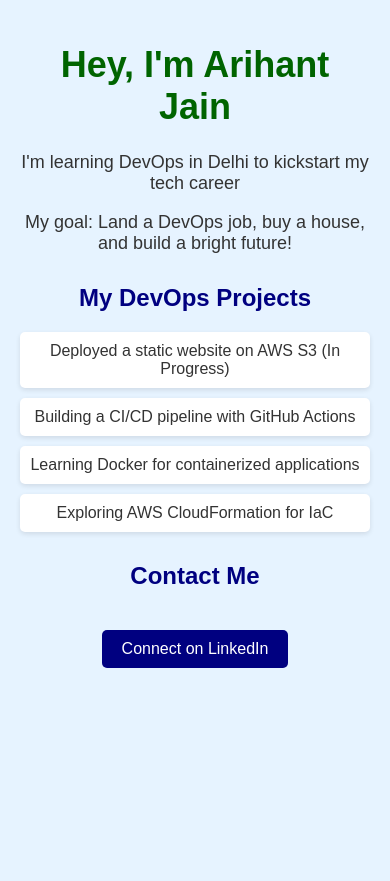
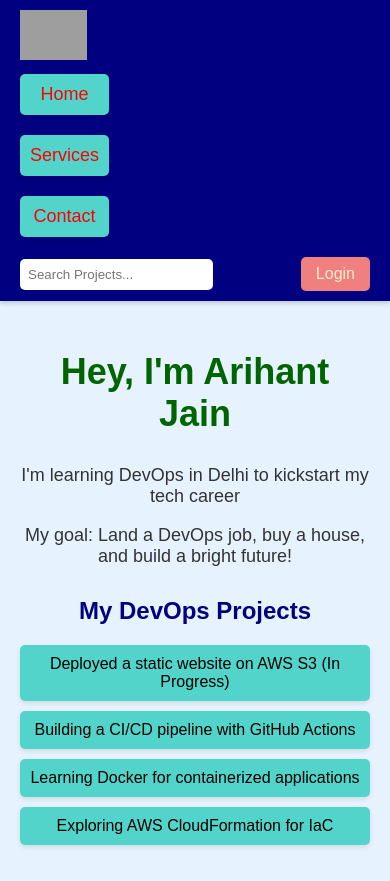
Before and after one commit to Arihant575/my-website, a plain HTML site: page index.html in a window 390 px wide. Before the commit the page ends 844 px from the top, so only its background shows below. Drawn offline with Linux system fonts and the light colour scheme; grey boxes are pictures that could not be loaded.

Commit message:
Adeed navigation bar, services, contcat pages, search bar, login button

```diff
--- /dev/null
+++ b/css/style.css
@@ -0,0 +1,170 @@
+body {
+    background-color: #e6f3ff;
+    text-align: center;
+    font-family: Arial, sans-serif;
+    margin: 0;
+    padding: 0;
+}
+
+header {
+    background-color: navy;
+    color:greenyellow;
+    padding: 10px 20px;
+    display: flex;
+    justify-content: space-between;
+    align-items: center;
+    box-shadow: 0 2px 5px rgba(0,0,0,0.2);
+}
+
+.logo img {
+    height: 50px;
+}
+
+nav ul {
+    list-style-type: none;
+    padding: 0;
+    margin: 0;
+    display: flex;
+}
+
+nav ul li {
+    margin: 0 15px;
+}
+
+nav ul li a {
+    color: white;
+    text-decoration: none;
+    font-size: 18px;
+}
+
+nav ul li a.active, nav ul li a:hover {
+    color: red;
+    border-bottom: none;
+}
+
+.search-login {
+    display: flex;
+    align-items: center;
+}
+
+#searchBar {
+    padding: 8px;
+    border: none;
+    border-radius: 5px;
+    margin-right: 10px;
+}
+
+button {
+    background-color: lightcoral;
+    color: blanchedalmond;
+    padding: 8px 15px;
+    border: none;
+    border-radius: 5px;
+    cursor: pointer;
+    font-size: 16px;
+}
+
+button:hover {
+    background-color: #9dc020;
+    color: gold;
+}
+
+main {
+    padding: 20px;
+}
+
+h1 {
+    font-size: 36px;
+    color: darkgreen;
+}
+
+p {
+    font-size: 18px;
+    color: #333;
+}
+
+h2 {
+    font-size: 24px;
+    color: navy;
+    margin-top: 30px;
+}
+
+ul {
+    list-style-type: none;
+    padding: 0;
+}
+
+li {
+    font-size: 16px;
+    color: black;
+    margin: 10px 0;
+    background-color: rgb(82, 212, 202);
+    padding: 10px;
+    border-radius: 5px;
+    box-shadow: 0 2px 5px rgba(0,0,0,0.1);
+}
+
+.modal {
+    display: none;
+    position: fixed;
+    top: 0;
+    left: 0;
+    width: 100%;
+    height: 100%;
+    background-color: rgba(0,0,0,0.5);
+}
+
+.modal-content {
+    background-color: white;
+    margin: 15% auto;
+    padding: 20px;
+    border-radius: 5px;
+    width: 300px;
+    text-align: left;
+}
+
+.close {
+    color: #aaa;
+    float: right;
+    font-size: 28px;
+    font-weight: bold;
+    cursor: pointer;
+}
+
+.close:hover {
+    color: black;
+}
+
+form {
+    display: flex;
+    flex-direction: column;
+}
+
+form label {
+    margin: 10px 0 5px;
+}
+
+form input {
+    padding: 8px;
+    border: 1px solid #ccc;
+    border-radius: 5px;
+}
+
+@media (max-width: 768px) {
+    header {
+        flex-direction: column;
+        align-items: flex-start;
+    }
+    nav ul {
+        flex-direction: column;
+        width: 100%;
+    }
+    nav ul li {
+        margin: 10px 0;
+    }
+    .search-login {
+        margin-top: 10px;
+        width: 100%;
+        justify-content: space-between;
+    }
+}
--- a/index.html
+++ b/index.html
@@ -4,13 +4,41 @@
     <meta charset="UTF-8">
     <meta name="viewport" content="width=device-width, initial-scale=1.0">
     <title>My DevOps Journey </title>
-    <link rel="stylesheet" href="style.css">
+    <link rel="stylesheet" href="css/style.css">
+    <script src="js/script.js"></script>
 </head>
 <body>
+    <header>
+        <div class="logo">
+            <img src="img/logo.png" alt="Arihant Logo" style="height: 50px;">
+        </div>
+        <nav>
+            <ul>
+                <li>
+                    <a href="index.html" class="active">Home</a>
+                </li>
+                <li>
+                    <a href="services.html" class="active">Services</a>
+                </li>
+                <li>
+                    <a href="contact.html" class="active">Contact</a>
+                </li>
+
+            </ul>
+        </nav>
+        <div class="search-login">
+        <input type="text" id="searchBar" placeholder="Search Projects..." onkeyup="searchProjects()">
+            <button onclick="showLogin()">Login</button>
+        </div>
+    </header>
+    <main>
+        <section>
+
     <h1>Hey, I'm Arihant Jain</h1>
     <p>I'm learning DevOps in Delhi to kickstart my tech career</p>
     <p>My goal: Land a DevOps job, buy a house, and build a bright future!</p>
-    <section>
+    </section>
+    <section id="projects">
     <h2>My DevOps Projects</h2>
     <ul>
         <li>Deployed a static website on AWS S3 (In Progress)</li>
@@ -19,12 +47,23 @@
         <li>Exploring AWS CloudFormation for IaC</li>
     </ul>
     </section>
-    <section>
-    <h2>Contact Me</h2>
-    <a href="http://www.linkedin.com/in/arihant-jain-287582157/" target="_blank">
-        <button>Connect on LinkedIn</button>
-    </a>
-    </section>
+    </main>
+    <div id="loginModal" class="modal">
+        <div class="modal-content">
+            <span class="close" onclick="closeLogin()">&times</span>
+            <h2>Login</h2>
+            <form>
+                <label for="username">Username:</label>
+                <input type="text" id="username" required>
+                <label for="password">Password:</label>
+                <input type="password" id="password" required>
+                <button type="submit">Login</button>
+            </form>
+
+        </div>
+
+    </div>
+
 
 </body>
 </html>
--- /dev/null
+++ b/js/script.js
@@ -0,0 +1,24 @@
+function searchProjects() {
+    let input = document.getElementById('searchBar').value.toLowerCase();
+    let projects = document.querySelectorAll('#projects li');
+    projects.forEach(project => {
+        let text = project.textContent.toLowerCase();
+        project.style.display = text.includes(input) ? '' : 'none';
+    });
+}
+
+function showLogin() {
+    document.getElementById('loginModal').style.display = 'block';
+}
+
+function closeLogin() {
+    document.getElementById('loginModal').style.display = 'none';
+}
+
+// Close modal if clicked outside
+window.onclick = function(event) {
+    let modal = document.getElementById('loginModal');
+    if (event.target == modal) {
+        modal.style.display = 'none';
+    }
+}
--- a/style.css
+++ /dev/null
@@ -1,50 +0,0 @@
-body {
-    background-color: #e6f3ff;
-    text-align: center;
-    font-family: Arial, sans-serif;
-    margin: 0;
-    padding: 20px;
-}
-h1 {
-
-    font-size: 36px;
-    color: darkgreen;
-}
-p {
-    font-size: 18px;
-    color :#333;
-}
-h2 {
-     font-size: 24px;
-     color: navy;
-     margin-top: 30px;
-}
-ul {
-    list-style-type: none;
-    padding: 0;
-}
-li {
-    font-size: 16px;
-    color: #333;
-    margin: 10px 0;
-    background-color: white;
-    padding: 10px;
-    border-radius: 5px;
-    box-shadow: 0 2px 5px rgba(0,0,0,0.1);
-}
-button {
-    background-color: navy;
-    color: white;
-    padding: 10px 20px;
-    border: none;
-    border-radius: 5px;
-    font-size: 16px;
-    cursor: pointer;
-}
-button:hover{
-    background-color: darkgreen;
-}
-a {
-display: inline-block;
-margin-top: 20px;
-}
```
Also changed, not shown: contact.html (added, +62 -0 lines), services.html (added, +66 -0 lines), 1 other file.
